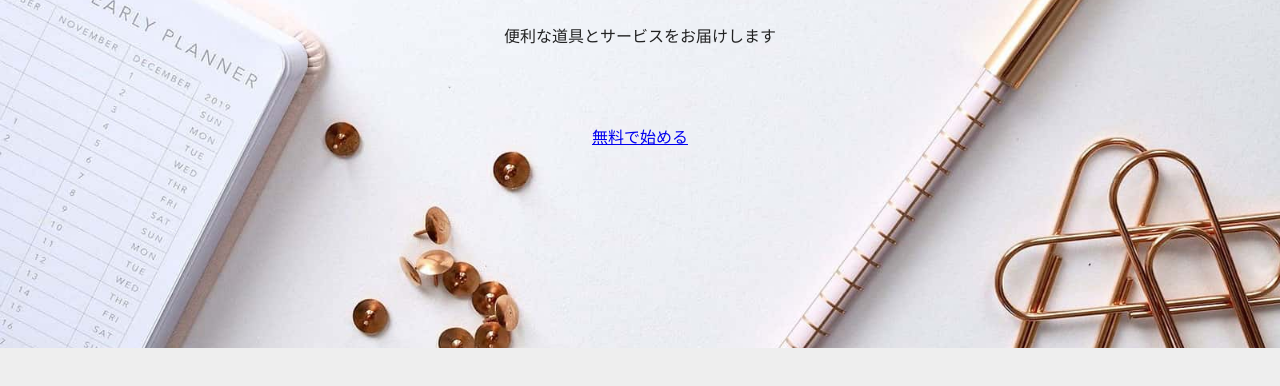
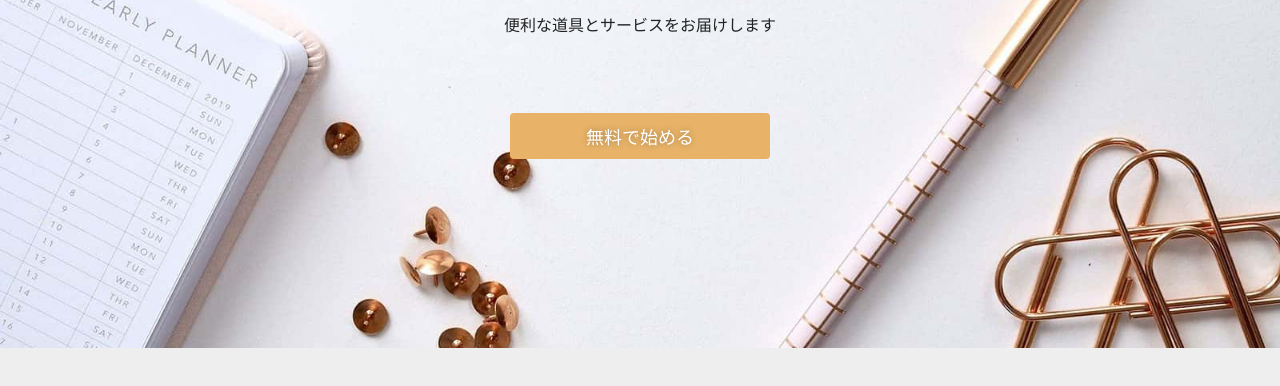
Before and after one commit to teru-0529/html-css-modern, a plain HTML site: page src/index.html in a window 1280 px wide. Shown: the part 374-760 px from the top of the page. Drawn offline with Linux system fonts and the light colour scheme.

Commit message:
2-6.ボタンの表示を整える

```diff
--- a/src/index.html
+++ b/src/index.html
@@ -34,7 +34,7 @@
     <div class="hero-container w-container">
       <h1>Stationary Services</h1>
       <p>便利な道具とサービスをお届けします</p>
-      <a href="#">無料で始める</a>
+      <a href="#" class="btn">無料で始める</a>
     </div>
   </section>
 </body>
--- a/src/style.css
+++ b/src/style.css
@@ -14,6 +14,15 @@ h1, h2, h3, h4, h5, h6, p {
 
 p {
   line-height: 1.8;
+}
+
+a {
+  color: inherit;
+  text-decoration: none;
+}
+
+a:hover {
+  filter: brightness(90%) contrast(120%);
 }
 
 img {
@@ -83,3 +92,17 @@ img {
 .hero p {
   margin-bottom: 72px;
 }
+
+/* ボタン */
+.btn {
+  display: block;
+  width: 260px;
+  padding: 10px;
+  box-sizing: border-box;
+  border-radius: 4px;
+  background-color: #e8b368;
+  color: #ffffff;
+  font-size: 18px;
+  text-align: center;
+  text-shadow: 0 0 6px #00000052;
+}
```
